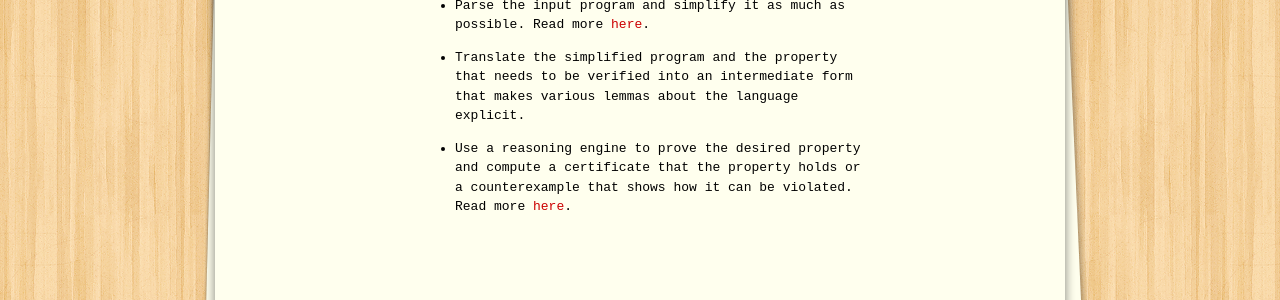
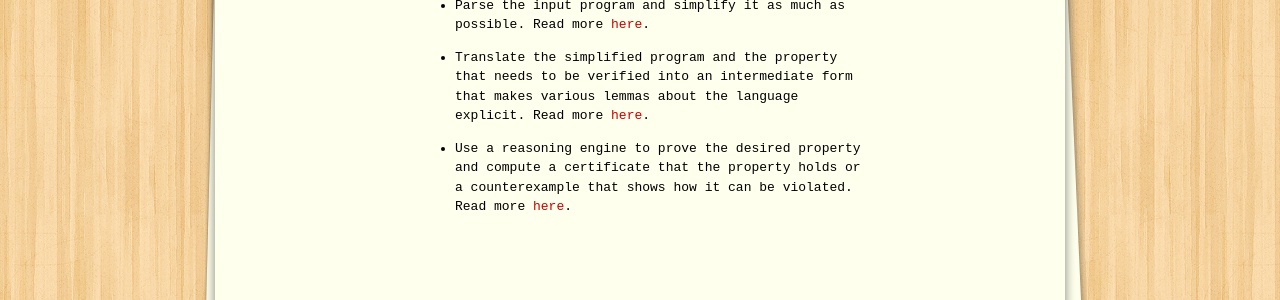
Before and after one commit to jayhorn/jayhorn, a Jekyll site: the page built from _posts/2016-08-01-model-checking-java.md, in a window 1280 px wide. Shown: the part 939-1239 px from the top of the page. Built offline with Jekyll 4.4.1, drawn with Linux system fonts in a browser that asks for light colours.

Commit message:
more text, better linking

```diff
--- a/_posts/2016-08-01-model-checking-java.md
+++ b/_posts/2016-08-01-model-checking-java.md
@@ -9,8 +9,8 @@ So we decided to build a model checker for Java programs. The first thing you ne
 
 First, we looked at what’s out there. In particular for C, there is a set of tools, and even a [tool competition](https://sv-comp.sosy-lab.org/ ). All these tools share a basic organization into three steps:
 
-   * Parse the input program and simplify it as much as possible. Read more [here]({% post_url 2016-08-02-implicit-control-flow %}).
+   * Parse the input program and simplify it as much as possible. Read more [here]({{ site.github.url }}{% post_url 2016-08-02-implicit-control-flow %}).
 
-   * Translate the simplified program and the property that needs to be verified into an intermediate form that makes various lemmas about the language explicit.
+   * Translate the simplified program and the property that needs to be verified into an intermediate form that makes various lemmas about the language explicit. Read more [here]( {{ site.github.url }}{% post_url 2016-08-08-intermediate-language %} ).
 
-   * Use a reasoning engine to prove the desired property and compute a certificate that the property holds or a counterexample that shows how it can be violated. Read more [here]({% post_url 2016-08-07-checking-horn %}).
+   * Use a reasoning engine to prove the desired property and compute a certificate that the property holds or a counterexample that shows how it can be violated. Read more [here]( {{ site.github.url }}{% post_url 2016-08-07-checking-horn %} ).
```
Also changed, not shown: _posts/2016-08-02-implicit-control-flow.md (+2 -0 lines), _posts/2016-08-08-intermediate-language.md (added, +22 -0 lines), README.md.
